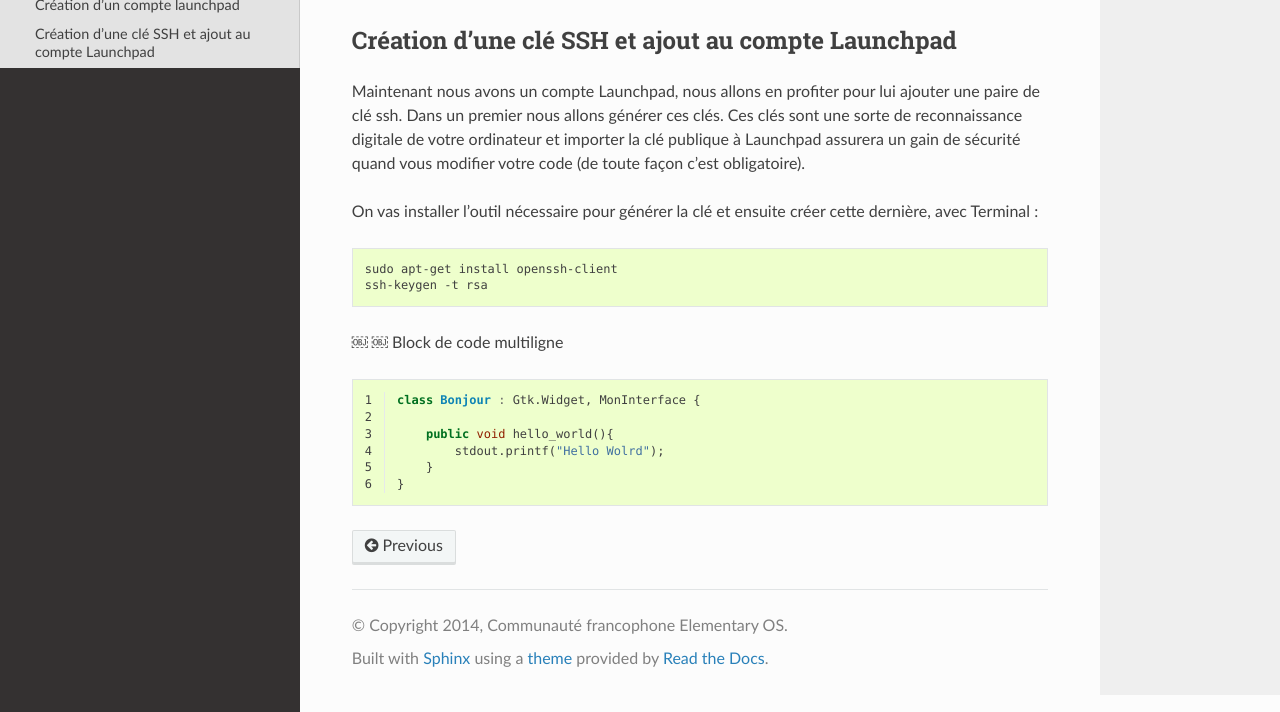
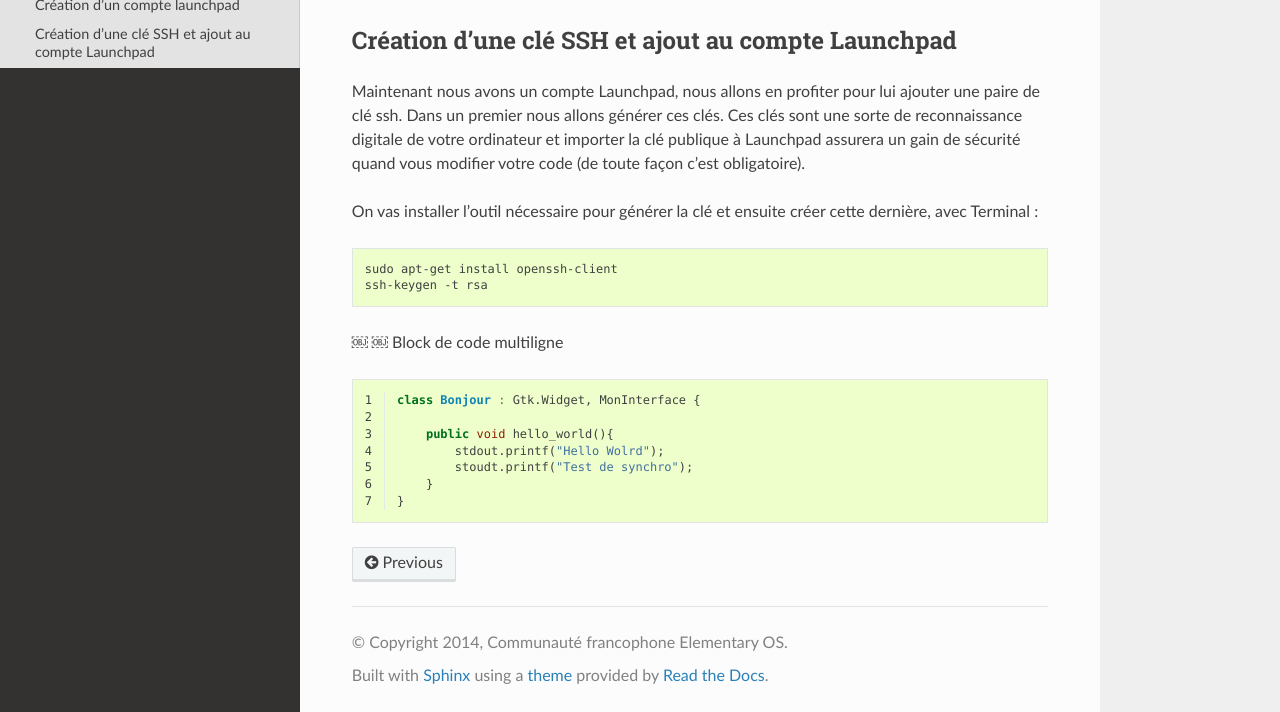
Before and after one commit to elementary-fr/elementaryos-fr-doc, a Sphinx documentation site: the page built from source/launchpad.rst, in a window 1280 px wide and 900 px high, scrolled down 978 px, cut to the strip 188-900 px from the top of the window. Built offline with Sphinx 7.4.7 and the Read the Docs theme 2.0.0, drawn with Linux system fonts in a browser that asks for light colours.

Commit message:
Update a type

```diff
--- a/source/launchpad.rst
+++ b/source/launchpad.rst
@@ -48,5 +48,6 @@
 
        public void hello_world(){
            stdout.printf("Hello Wolrd");
+           stoudt.printf("Test de synchro");
        }
    }
```
